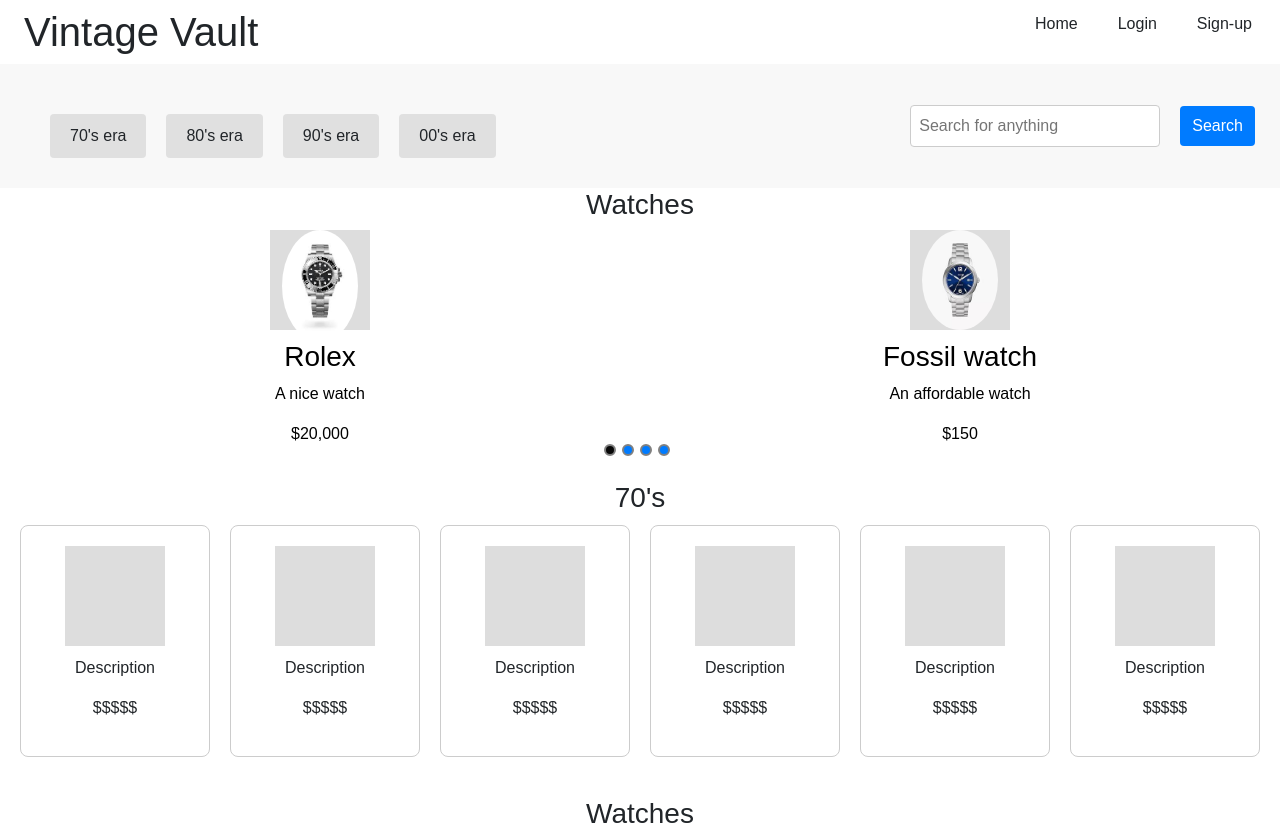
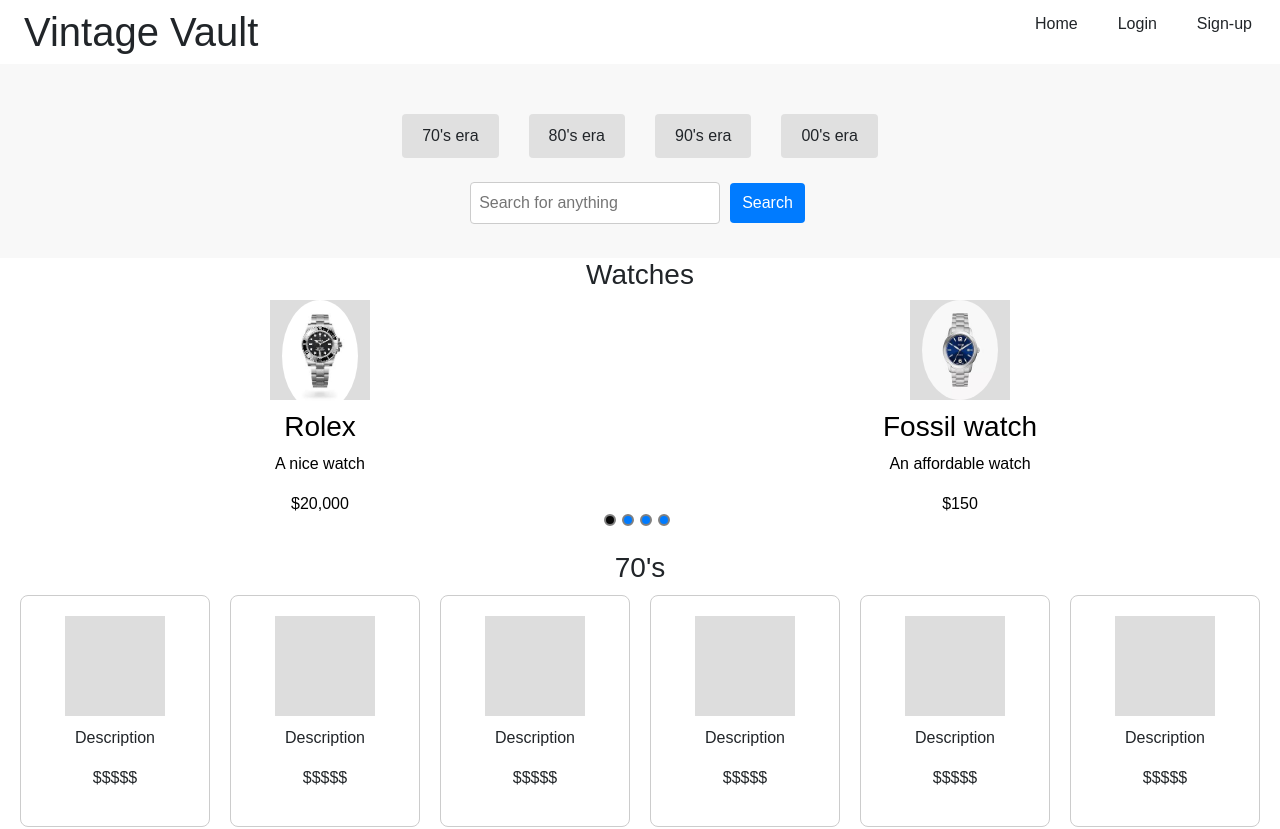
Before and after one commit to Drew-Andersen/Vintage-Vault, a React (Vite) app in the folder client/: page / in a window 1280 px wide. Shown: the top 829 px of the page. Built offline with nearby package versions, Linux system fonts and the light colour scheme.

Commit message:
aligned search bar in middle

```diff
--- a/client/src/components/Header.css
+++ b/client/src/components/Header.css
@@ -1,6 +1,6 @@
 .header-container {
   display: flex;
-    justify-content: space-between;
+  flex-direction: column;
   align-items: center;
   padding: 10px 20px;
   background-color: #f8f8f8;
@@ -8,15 +8,22 @@
 
 .era-cart-bar {
   display: flex;
-    flex-direction: row;
-    align-items: center;
+  flex-direction: column;
+  align-items: flex-start;
+  width: 100%;
+}
+
+.era-buttons {
+  display: flex;
   gap: 10px;
 }
 
 .search-bar {
+  margin-top: 20px;
   display: flex;
   align-items: center;
-    gap: 10px;
+  justify-content: center;
+  width: 100%;
 }
 
 .search-input {
--- a/client/src/components/Header.jsx
+++ b/client/src/components/Header.jsx
@@ -2,15 +2,12 @@
 import { Link } from 'react-router-dom';
 import Button from 'react-bootstrap/Button';
 import { useState } from 'react';
-import './Header.css';
+import './Header.css'; // Custom CSS for the header
 
 export default function Header() {
-    // state to hold search query
     const [searchQuery, setSearchQuery] = useState('');
 
-    // handle search button click
     const handleSearch = () => {
-        // necessary logic can be handled search logic here, like navigating to a search results page
         console.log(`Searching for: ${searchQuery}`);
     };
 
@@ -26,7 +23,6 @@
                         <Link to='era-90'><Button variant="secondary" className='text-dark'>90's era</Button>{' '}</Link>
                         <Link to='era-00'><Button variant="secondary" className='text-dark'>00's era</Button>{' '}</Link>
                     </div>
-                </div>
 
                     {/* Search Bar */}
                     <div className="search-bar">
@@ -35,11 +31,12 @@
                             className="search-input"
                             placeholder="Search for anything"
                             value={searchQuery}
-                        onChange={(e) => setSearchQuery(e.target.value)} // Update state when input changes
+                            onChange={(e) => setSearchQuery(e.target.value)}
                         />
                         <Button variant="primary" onClick={handleSearch}>Search</Button>
                     </div>
                 </div>
+            </div>
         </>
-    )
+    );
 }
```
Lines whose indentation alone changed are shown as unchanged.
